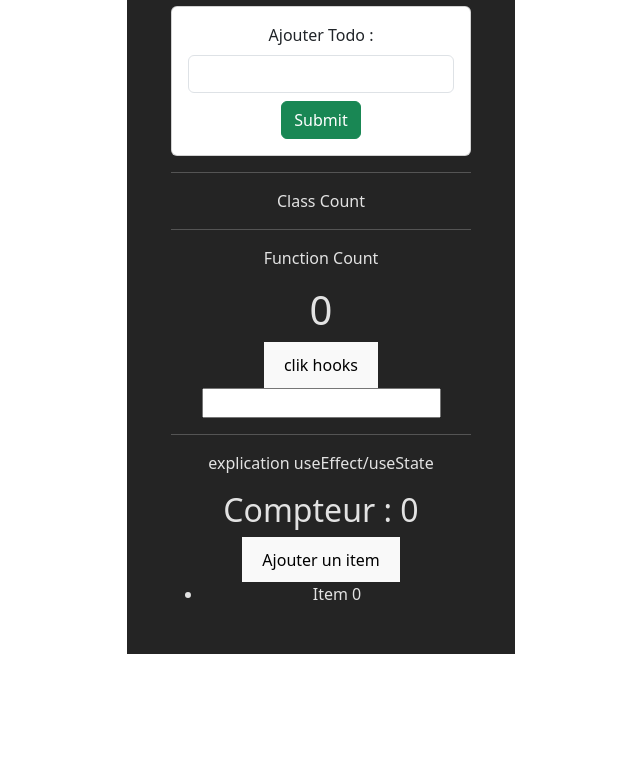
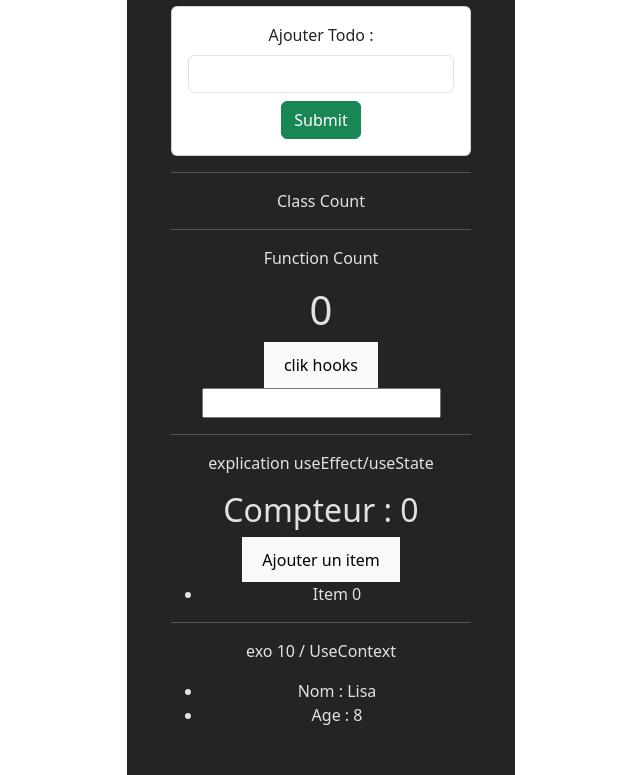
Before and after one commit to Julen37/coursREACThooks, a React (Vite) app in the folder hooksapp/: page / in a window 1280 px wide. Shown: the part 465-1240 px from the top of the page, without its empty margins (319-959 px from the left). Before the commit the page ends 1119 px from the top, so only its background shows below. Built offline with nearby package versions, Linux system fonts and the light colour scheme.

Commit message:
exo 10 + UseContext / Provider / Consumer

```diff
--- a/hooksapp/src/App.jsx
+++ b/hooksapp/src/App.jsx
@@ -1,12 +1,19 @@
+import React, { useState } from 'react'
 import './App.css'
 import ClassCount from './components/ClassCount'
 import ClassState from './components/ClassState'
 import FunctionCount from './components/FunctionCount'
 import FunctionState from './components/FunctionState'
+import Profile from './components/Profile'
 import TestUseEffect from './components/TestUseEffect'
 import Todo from './components/Todo'
+import { UserContext } from './components/MyContext'
 
 function App() {
+
+  const [user, setUser] = useState(
+    {name: "Lisa", age: 8}
+  )
 
   return (
       <div className='container'>
@@ -24,6 +31,11 @@ function App() {
         <FunctionCount/>
         <hr />
         <TestUseEffect/>
+        <hr />
+        <p>exo 10 / UseContext</p>
+        <UserContext.Provider value={user}>
+          <Profile/>
+        </UserContext.Provider>
       </div>
   )
 }
--- /dev/null
+++ b/hooksapp/src/components/ContentData.jsx
@@ -0,0 +1,29 @@
+import { UserContext } from "./MyContext"
+
+const ContentData = () => {
+  return (
+    // <UserContext.Consumer>
+    //     {
+    //        user => {
+    //         console.log(user)
+    //        }
+    //     }
+    // </UserContext.Consumer>
+    <UserContext.Consumer>
+        {
+            user => {
+                return (
+                    <div>
+                        <ul>
+                            <li>Nom : {user.name}</li>
+                            <li>Age : {user.age}</li>
+                        </ul>
+                    </div>
+                )
+            }
+        }
+    </UserContext.Consumer>
+  )
+}
+
+export default ContentData
--- /dev/null
+++ b/hooksapp/src/components/MyContext.jsx
@@ -0,0 +1,3 @@
+import React from "react";
+
+export const UserContext = React.createContext();
--- /dev/null
+++ b/hooksapp/src/components/Profile.jsx
@@ -0,0 +1,14 @@
+import { Component } from 'react'
+import ProfileData from './ProfileData'
+
+export class Profile extends Component {
+  render() {
+    return (
+      <div>
+        <ProfileData/>
+      </div>
+    )
+  }
+}
+
+export default Profile
--- /dev/null
+++ b/hooksapp/src/components/ProfileData.jsx
@@ -0,0 +1,11 @@
+import ContentData from './ContentData'
+
+const ProfileData = () => {
+  return (
+    <div>
+      <ContentData/>
+    </div>
+  )
+}
+
+export default ProfileData
```
